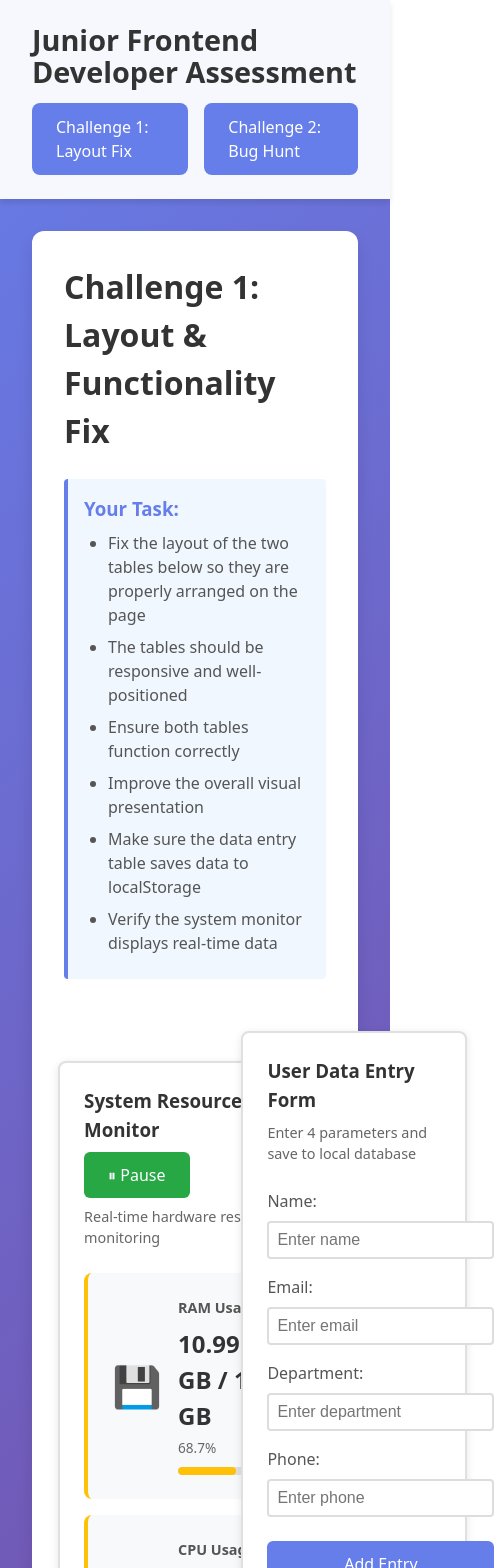
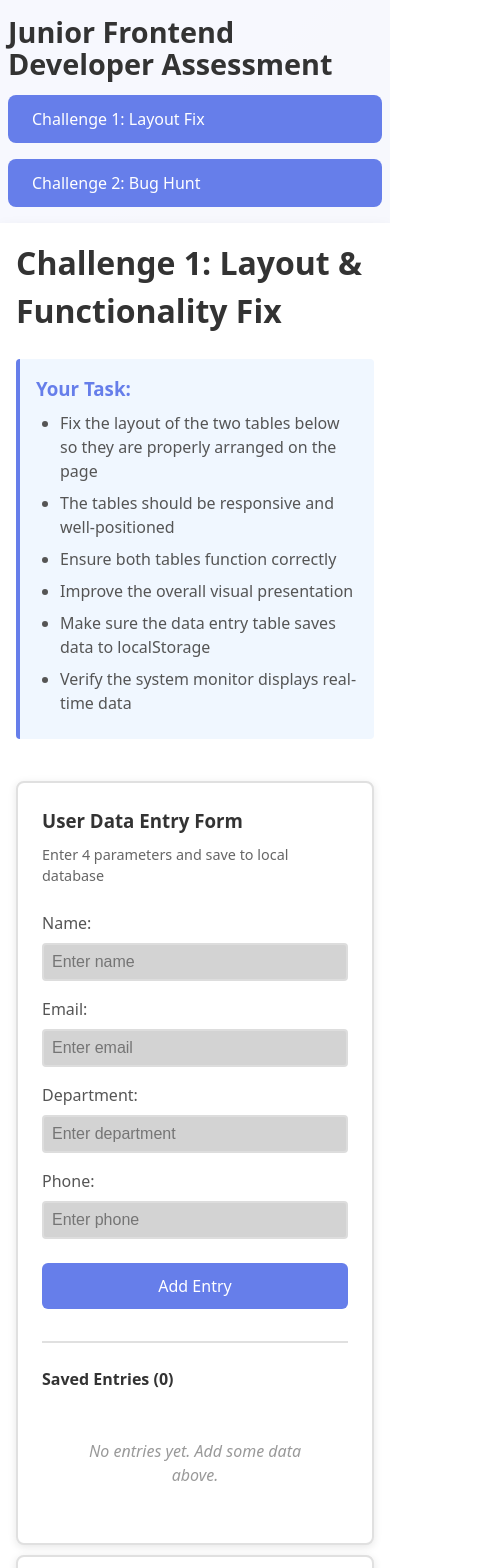
Before and after one commit to orca0016/envoAi-project, a React (Vite) app: page / in a window 390 px wide. Shown: the top 1568 px of the page, 494 px wide, since content can reach past the window. Built offline with nearby package versions, Linux system fonts and the light colour scheme.

Commit message:
fix: resolve responsive layout issues

```diff
--- a/src/App.css
+++ b/src/App.css
@@ -128,6 +128,7 @@ table td {
   padding: 0.75rem;
   text-align: left;
   border-bottom: 1px solid #ddd;
+  color: #333;
 }
 
 table th {
@@ -139,3 +140,19 @@ table th {
 table tr:hover {
   background: #f8f9fa;
 }
+
+@media (max-width: 450px) {
+  .main-content {
+    padding: 0rem;
+  }
+  .page-container {
+    border-radius: 0;
+    padding: 1rem;
+  }
+  .navigation{
+    padding: 1rem 0.5rem ;
+  }
+  .nav-links{
+    flex-direction: column;
+  }
+}
--- a/src/App.jsx
+++ b/src/App.jsx
@@ -1,4 +1,4 @@
-import { BrowserRouter as Router, Routes, Route, Link } from 'react-router-dom'
+  import { BrowserRouter as Router, Routes, Route, Link } from 'react-router-dom'
 import './App.css'
 import LayoutChallenge from './pages/LayoutChallenge'
 import BugHunt from './pages/BugHunt'
--- a/src/components/DataEntryTable.css
+++ b/src/components/DataEntryTable.css
@@ -2,6 +2,7 @@
   background: white;
   padding: 1.5rem;
   border-radius: 8px;
+  max-width:50%;
   box-shadow: 0 2px 8px rgba(0, 0, 0, 0.1);
   border: 2px solid #e0e0e0;
 }
@@ -23,7 +24,10 @@
   gap: 1rem;
   margin-bottom: 1rem;
 }
-
+.form-input{
+  background-color: #d3d3d3;
+  color: #333;
+}
 .form-group {
   display: flex;
   flex-direction: column;
@@ -41,6 +45,7 @@
 }
 
 .entries-section {
+  overflow-x: auto;
   margin-top: 2rem;
   padding-top: 1.5rem;
   border-top: 2px solid #e0e0e0;
@@ -76,6 +81,7 @@
 
 .entries-table {
   width: 100%;
+  max-width: 100%;
   margin-top: 1rem;
 }
 
@@ -89,6 +95,11 @@
   background: #c82333;
 }
 
+@media (max-width: 1120px) {
+  .data-entry-container{
+    max-width: 100%;
+  }
+}
 @media (max-width: 768px) {
   .entry-form {
     grid-template-columns: 1fr;
--- a/src/components/DataEntryTable.jsx
+++ b/src/components/DataEntryTable.jsx
@@ -84,24 +84,26 @@ function DataEntryTable() {
         <div className="form-group">
           <label htmlFor="name">Name:</label>
           <input
+            id="name"
             type="text"
-            id="name"
             name="name"
             value={formData.name}
+            className='form-input'
+            placeholder="Enter name"
             onChange={handleInputChange}
-            placeholder="Enter name"
           />
         </div>
 
         <div className="form-group">
           <label htmlFor="email">Email:</label>
           <input
+            id="email"
             type="email"
-            id="email"
             name="email"
             value={formData.email}
+            className='form-input'
+            placeholder="Enter email"
             onChange={handleInputChange}
-            placeholder="Enter email"
           />
         </div>
 
@@ -111,10 +113,11 @@ function DataEntryTable() {
             type="text"
             id="department"
             name="department"
+            className='form-input'
             value={formData.department}
             onChange={handleInputChange}
             placeholder="Enter department"
-          />
+            />
         </div>
 
         <div className="form-group">
@@ -124,8 +127,9 @@ function DataEntryTable() {
             id="phone"
             name="phone"
             value={formData.phone}
+            className='form-input'
+            placeholder="Enter phone"
             onChange={handleInputChange}
-            placeholder="Enter phone"
           />
         </div>
 
--- a/src/components/SystemMonitorTable.css
+++ b/src/components/SystemMonitorTable.css
@@ -152,3 +152,8 @@
     align-items: flex-start;
   }
 }
+@media (max-width: 400px) {
+  .stat-card{
+    flex-direction: column;
+  }
+}
--- a/src/index.css
+++ b/src/index.css
@@ -24,7 +24,7 @@ a:hover {
 
 body {
   margin: 0;
-  min-width: 320px;
+  min-width: 300px;
   width: 100%;
   min-height: 100vh;
 }
--- a/src/pages/LayoutChallenge.css
+++ b/src/pages/LayoutChallenge.css
@@ -1,41 +1,20 @@
 .messy-layout {
-  position: relative;
-  margin-left: -20px;
-  padding-right: 100px;
+  padding: 10px 0;
+  display: flex;
+  flex-wrap: wrap;
+  gap: 10px;
 }
 
-.messy-layout > div:first-child {
-  position: absolute;
-  left: 50%;
-  top: 0;
-  width: 45%;
-  z-index: 2;
-  margin-top: 20px;
+.messy-layout > div {
+  flex: 1;
 }
 
-.messy-layout > div:last-child {
-  position: absolute;
-  left: 10%;
-  top: 50px;
-  width: 60%;
-  z-index: 1;
-  margin-bottom: 30px;
+.messy-layout > div {
+  flex: 1;
 }
 
-.messy-layout::after {
-  content: "";
-  display: block;
-  height: 800px;
-}
-
-@media (max-width: 768px) {
-  .messy-layout > div:first-child {
-    left: 70%;
-    width: 80%;
-  }
-
-  .messy-layout > div:last-child {
-    left: 5%;
-    width: 90%;
+@media (max-width: 900px) {
+  .messy-layout {
+    flex-direction: column;
   }
 }
```
